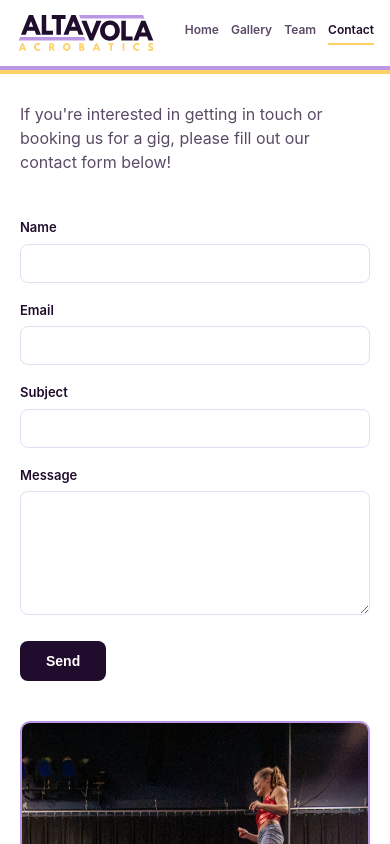
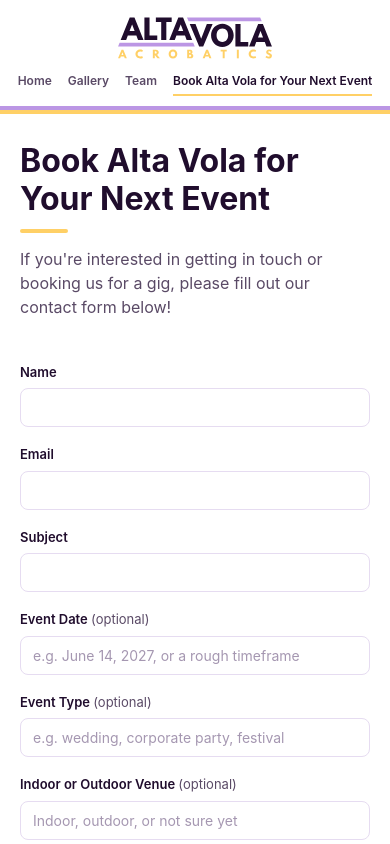
Before and after one commit to mgialluca/AcroTeamWebsite, a plain HTML site: page pages/contact.html in a window 390 px wide. Shown: the top 844 px of the page. Drawn offline with Linux system fonts and the light colour scheme.

Commit message:
updating text blurbs

```diff
--- a/assets/css/style.css
+++ b/assets/css/style.css
@@ -465,6 +465,22 @@ img, video {
   padding: 48px 32px 8px;
 }
 
+.contact-intro h1 {
+  font-size: 32px;
+  line-height: 1.2;
+  margin-bottom: 14px;
+}
+
+.contact-intro h1::after {
+  content: "";
+  display: block;
+  width: 48px;
+  height: 4px;
+  margin-top: 10px;
+  background: var(--gold);
+  border-radius: 2px;
+}
+
 .contact-intro p {
   color: var(--text-secondary);
   font-size: 16px;
@@ -503,6 +519,15 @@ img, video {
   color: var(--text-primary);
 }
 
+.contact-form .optional {
+  font-weight: 400;
+  color: var(--text-secondary);
+}
+
+.contact-form input::placeholder {
+  color: #a597b1;
+}
+
 .contact-form input:focus,
 .contact-form textarea:focus {
   outline: none;
@@ -538,25 +563,31 @@ img, video {
 
 /* ---- responsive ---- */
 @media (max-width: 768px) {
+  /* logo on top, menu on its own row underneath so the long
+     "Book Alta Vola…" link stays on one line */
   .site-header {
-    padding: 12px 16px;
+    flex-wrap: wrap;
+    justify-content: center;
+    row-gap: 10px;
+    padding: 14px 12px 10px;
   }
 
   .logo img {
-    height: 42px;
-    width: 140px;
-  }
-
-  .main-nav a {
-    border-bottom-width: 2px;
+    height: 48px;
+    width: 160px;
   }
 
   .main-nav {
-    gap: 12px;
+    width: 100%;
+    justify-content: center;
+    flex-wrap: wrap;
+    gap: 4px 16px;
   }
 
   .main-nav a {
     font-size: 12px;
+    white-space: nowrap;
+    border-bottom-width: 2px;
   }
 
   .hero {
--- a/pages/contact.html
+++ b/pages/contact.html
@@ -3,7 +3,7 @@
 <head>
   <meta charset="UTF-8">
   <meta name="viewport" content="width=device-width, initial-scale=1.0">
-  <title>Alta Vola Acrobatics — Contact</title>
+  <title>Alta Vola Acrobatics — Book Alta Vola for Your Next Event</title>
   <link rel="stylesheet" href="../assets/css/style.css">
 </head>
 <body>
@@ -14,11 +14,12 @@
       <a href="../index.html">Home</a>
       <a href="gallery.html">Gallery</a>
       <a href="team.html">Team</a>
-      <a href="contact.html" class="active">Contact</a>
+      <a href="contact.html" class="nav-book active">Book Alta Vola for Your Next Event</a>
     </nav>
   </header>
 
   <section class="contact-intro">
+    <h1>Book Alta Vola for Your Next Event</h1>
     <p>
       If you're interested in getting in touch or booking us for a gig,
       please fill out our contact form below!
@@ -42,6 +43,15 @@
       <input type="text" id="subject" name="subject" required>
       <input type="hidden" name="_subject" id="subject-hidden" value="New message from Alta Vola Acrobatics site">
 
+      <label for="event-date">Event Date <span class="optional">(optional)</span></label>
+      <input type="text" id="event-date" name="event_date" placeholder="e.g. June 14, 2027, or a rough timeframe">
+
+      <label for="event-type">Event Type <span class="optional">(optional)</span></label>
+      <input type="text" id="event-type" name="event_type" placeholder="e.g. wedding, corporate party, festival">
+
+      <label for="venue">Indoor or Outdoor Venue <span class="optional">(optional)</span></label>
+      <input type="text" id="venue" name="venue" placeholder="Indoor, outdoor, or not sure yet">
+
       <label for="message">Message</label>
       <textarea id="message" name="message" rows="6" required></textarea>
 
```
Also changed, not shown: index.html (+6 -8 lines), pages/gallery.html (+1 -1 lines), pages/team.html (+1 -1 lines).
